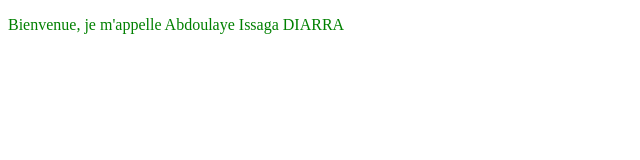
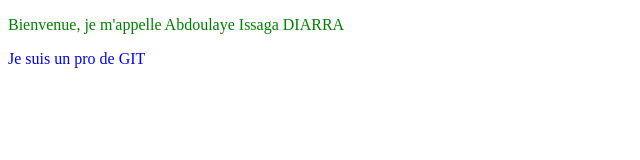
Before and after one commit to layetech/TPs-Git, a plain HTML site: page index.html in a window 1280 px wide. Shown: the whole page, without its empty margins (0-640 px from the left). Drawn offline with Linux system fonts and the light colour scheme.

Commit message:
Ajout du texte 'Je suis un pro de GIT' avec couleur bleue

```diff
--- a/index.html
+++ b/index.html
@@ -8,5 +8,7 @@
 </head>
 <body>
     <p>Bienvenue, je m'appelle Abdoulaye Issaga DIARRA</p>
+    <p>Je suis un pro de GIT</p>
+
 </body>
 </html>
--- a/style.css
+++ b/style.css
@@ -2,3 +2,6 @@
 p {
     color: green;
 }
+p:nth-child(2) {
+    color: blue;
+}
```
